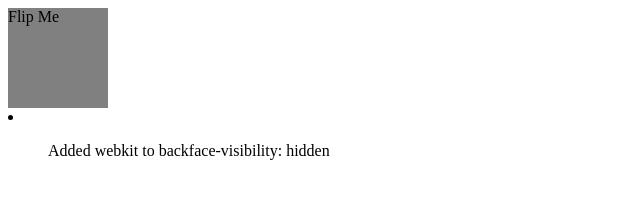
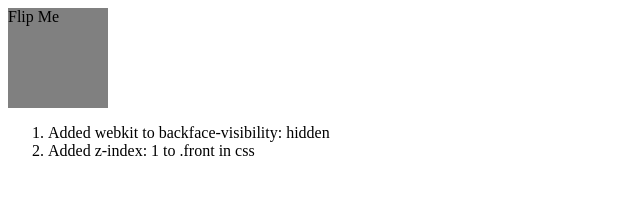
Before and after one commit to RussellSoppe/mozkit, a plain HTML site: page index.html in a window 1280 px wide. Shown: the whole page, without its empty margins (0-640 px from the left). Drawn offline with Linux system fonts and the light colour scheme.

Commit message:
Added z-index: 1 to .front in css

```diff
--- a/index.html
+++ b/index.html
@@ -13,9 +13,10 @@
 		<div class="back">I am flipped</div>
 	</div>
 
-	<li>
-		<ol>Added webkit to backface-visibility: hidden</ol>
-	</li>
+	<ol>
+		<li>Added webkit to backface-visibility: hidden</li>
+		<li>Added z-index: 1 to .front in css</li>
+	</ol>
 
 <script type="text/javascript" src="script.js"></script>
 </body>
--- a/style.css
+++ b/style.css
@@ -5,6 +5,7 @@
 }
 
 .front{
+  z-index: 1;
   position: absolute;
   height: 100px;
   width: 100px;
```
